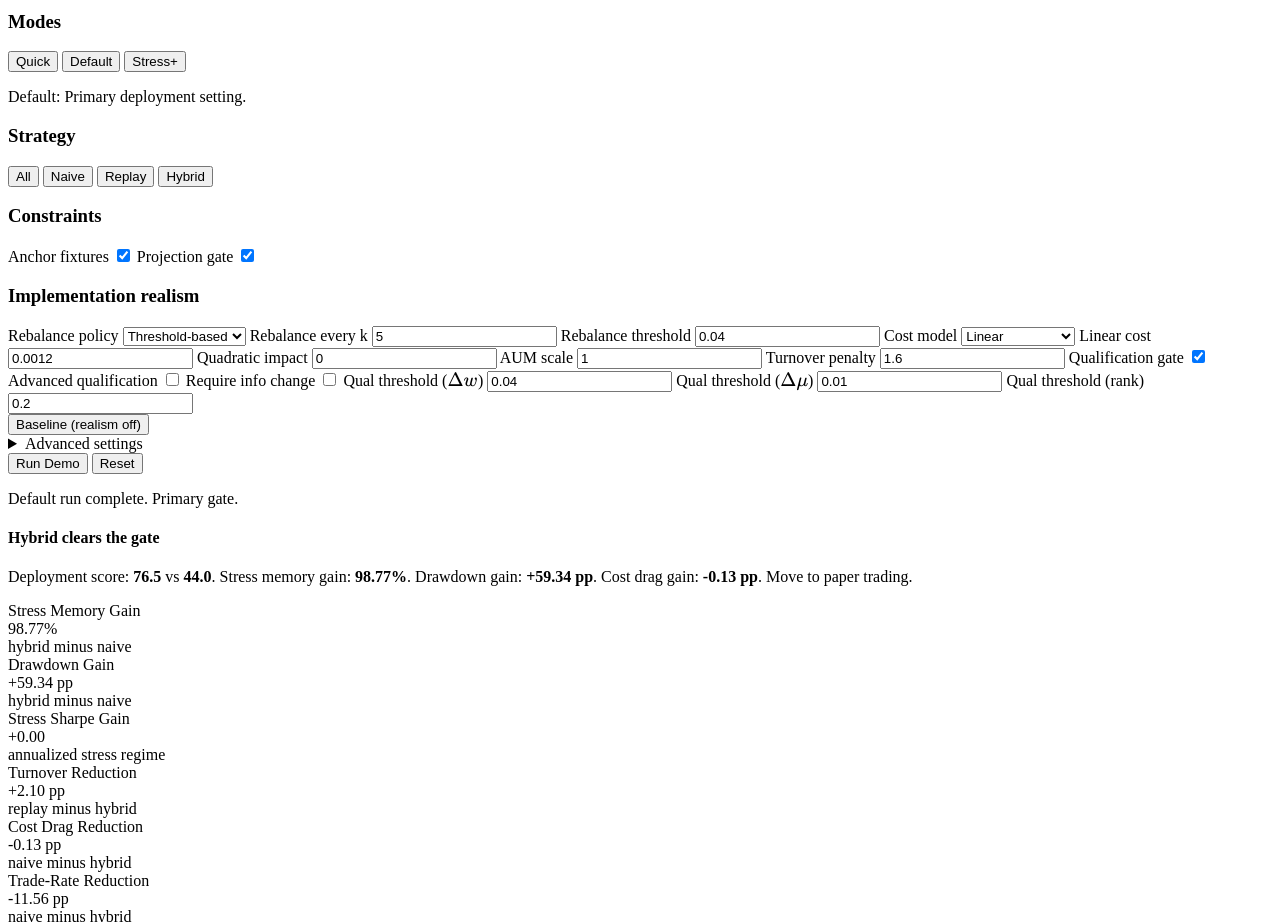
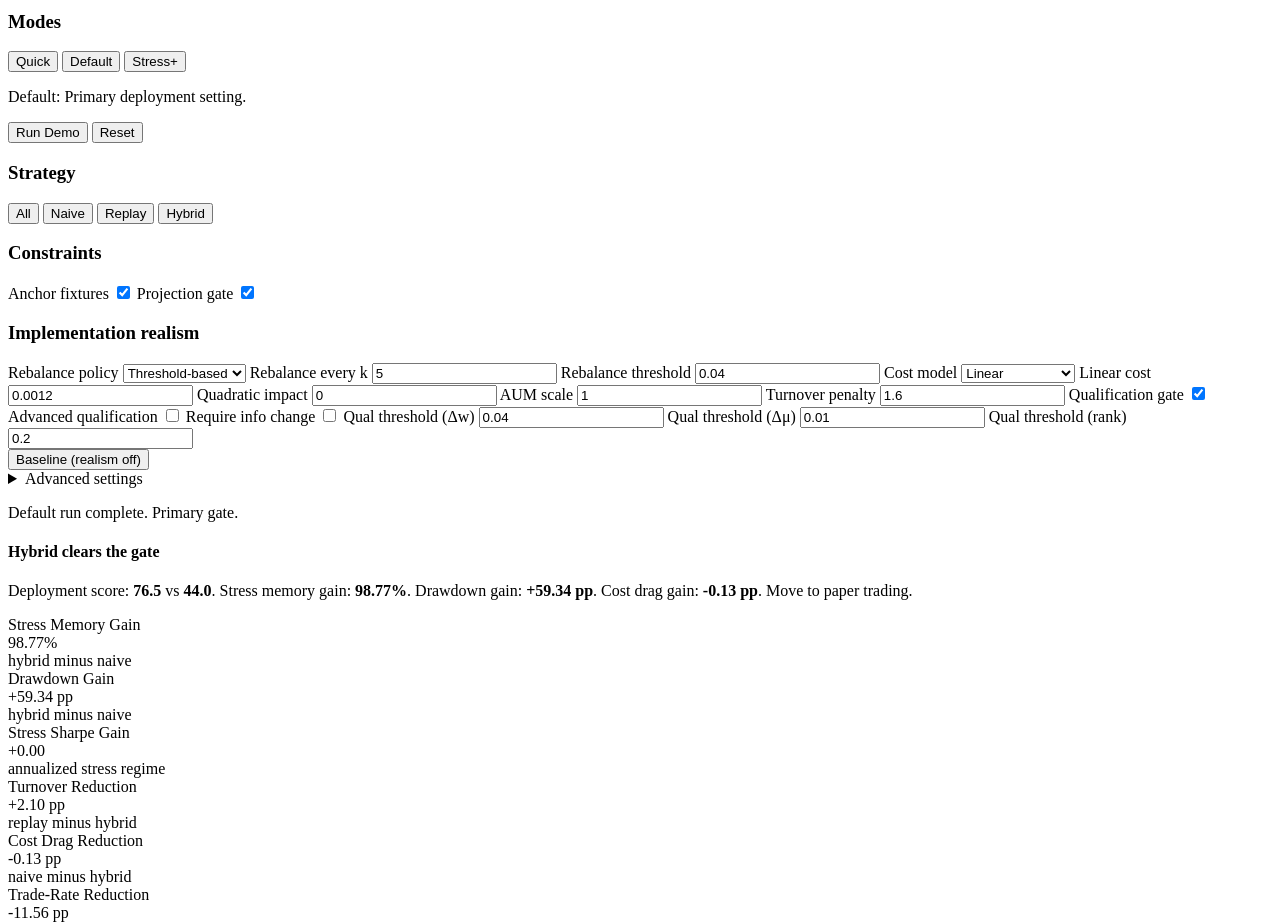
Before and after one commit to KumarNavish/CL-PLO, a website with bundled scripts: page index.html in a window 1280 px wide. Shown: the part 6060-6982 px from the top of the page. Built offline with nearby package versions, Linux system fonts and the light colour scheme.

Commit message:
Fix threshold control rendering and move Run Demo actions up

```diff
--- a/coreline.css
+++ b/coreline.css
@@ -1199,6 +1199,15 @@ select {
   gap: 0.62rem;
 }
 
+#workspace .action-row {
+  grid-template-columns: 1fr 1fr;
+  gap: 0.46rem;
+  border: 1px solid #d7e1ef;
+  border-radius: 11px;
+  background: #ffffff;
+  padding: 0.42rem;
+}
+
 #workspace .control-stack {
   gap: 0.56rem;
 }
@@ -1230,6 +1239,28 @@ select {
   border: 1px solid #e8eef6;
   border-radius: 8px;
   background: #fbfdff;
+}
+
+#workspace #implementation-form {
+  grid-template-columns: repeat(2, minmax(0, 1fr));
+  gap: 0.46rem;
+}
+
+#workspace #implementation-form .switch-row {
+  grid-column: 1 / -1;
+}
+
+#workspace #implementation-form label {
+  font-size: 0.74rem;
+  line-height: 1.28;
+}
+
+#workspace #implementation-form input[type="number"],
+#workspace #implementation-form select {
+  height: 2rem;
+  border-color: #c7d5e7;
+  border-radius: 7px;
+  font-size: 0.8rem;
 }
 
 #workspace .switch-row {
@@ -1519,6 +1550,10 @@ select {
     grid-template-columns: 1fr;
   }
 
+  #workspace #implementation-form {
+    grid-template-columns: 1fr;
+  }
+
   .focus-grid {
     grid-template-columns: repeat(2, minmax(0, 1fr));
   }
--- a/index.html
+++ b/index.html
@@ -435,6 +435,11 @@
               <p id="mode-readout" class="mode-readout"></p>
             </article>
 
+            <div class="action-row">
+              <button id="run-demo" class="btn btn-primary" type="button">Run Demo</button>
+              <button id="reset-form" class="btn btn-ghost" type="button">Reset</button>
+            </div>
+
             <div class="control-stack">
               <article class="focus-panel" aria-label="Strategy focus selector">
                 <h3>Strategy</h3>
@@ -515,11 +520,11 @@
                     <input id="qual-fundamental" name="qualRequireFundamental" type="checkbox" />
                   </label>
                   <label>
-                    Qual threshold (\(\Delta w\))
+                    Qual threshold (Δw)
                     <input name="qualTauW" type="number" step="0.01" />
                   </label>
                   <label>
-                    Qual threshold (\(\Delta \mu\))
+                    Qual threshold (Δμ)
                     <input name="qualTauMu" type="number" step="0.001" />
                   </label>
                   <label>
@@ -553,11 +558,6 @@
                   </label>
                 </form>
               </details>
-
-              <div class="action-row">
-                <button id="run-demo" class="btn btn-primary" type="button">Run Demo</button>
-                <button id="reset-form" class="btn btn-ghost" type="button">Reset</button>
-              </div>
             </div>
 
             <div class="run-status">
```
